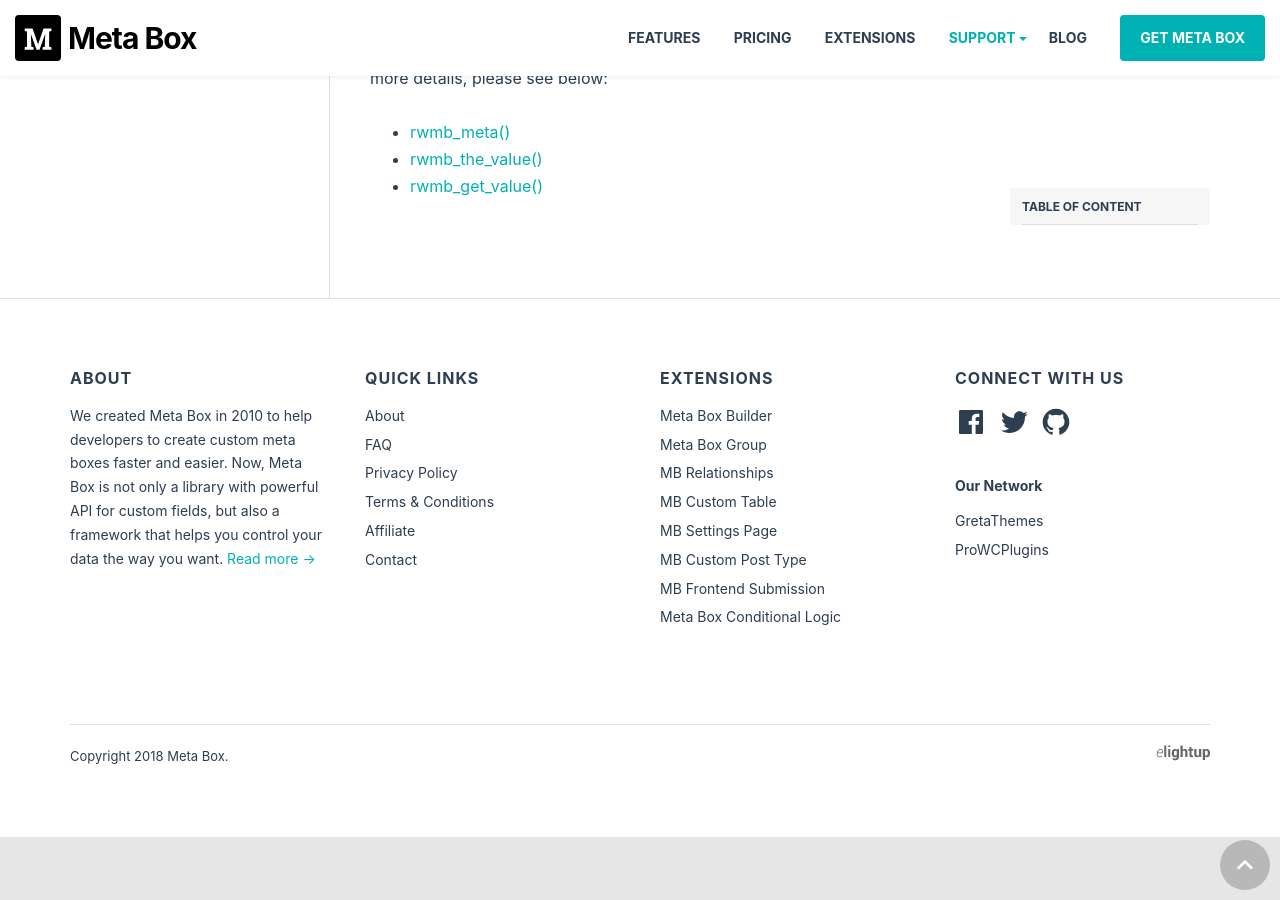
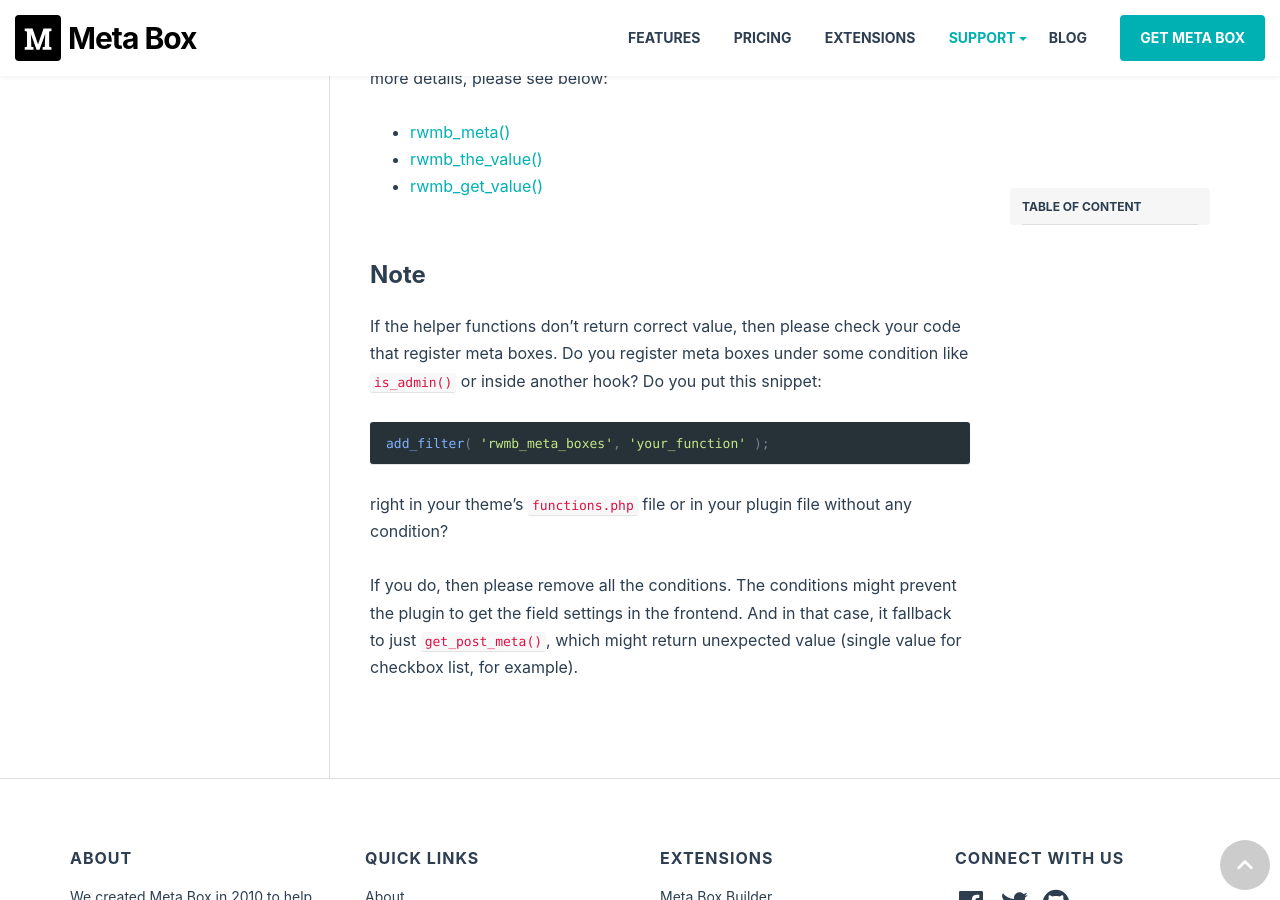
Before and after one commit to wpmetabox/docs, a Jekyll site: the page built from _docs/displaying-fields.md, in a window 1280 px wide and 900 px high, scrolled down 2511 px. Built offline with Jekyll 4.4.1, drawn with Linux system fonts in a browser that asks for light colours; comment, search, counter and statistics services are not loaded.

Commit message:
Update displaying-fields.md

````diff
--- a/_docs/displaying-fields.md
+++ b/_docs/displaying-fields.md
@@ -76,3 +76,15 @@
 - [rwmb_meta()](/rwmb-meta/)
 - [rwmb_the_value()](/rwmb-the-value/)
 - [rwmb_get_value()](/rwmb-get-value/)
+
+## Note
+
+If the helper functions don't return correct value, then please check your code that register meta boxes. Do you register meta boxes under some condition like `is_admin()` or inside another hook? Do you put this snippet:
+
+```php
+add_filter( 'rwmb_meta_boxes', 'your_function' );
+```
+
+right in your theme's `functions.php` file or in your plugin file without any condition?
+
+If you do, then please remove all the conditions. The conditions might prevent the plugin to get the field settings in the frontend. And in that case, it fallback to just `get_post_meta()`, which might return unexpected value (single value for checkbox list, for example).
````
